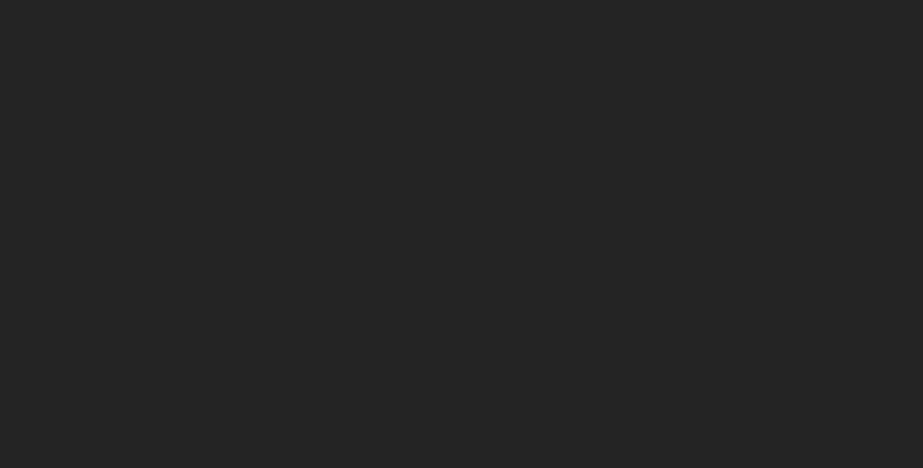
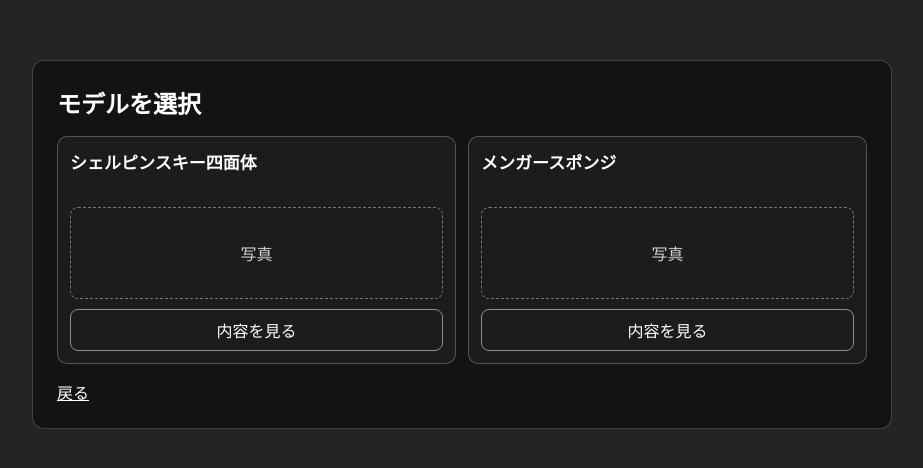
Before and after one commit to ocharumaru/2026_5_sierpinski-pyramid, a React (Vite) app: page /models in a window 1280 px wide. Before the commit this address had no page. Shown: the part 156-624 px from the top of the page, without its empty margins (178-1101 px from the left). Built offline with nearby package versions, Linux system fonts and the light colour scheme.

Commit message:
feat : ページ遷移を現在の仕様に変更

```diff
--- a/src/App.jsx
+++ b/src/App.jsx
@@ -1,56 +1,31 @@
-import { BrowserRouter, Routes, Route, Link } from 'react-router-dom'
+import { BrowserRouter, Routes, Route } from 'react-router-dom'
 import { Suspense } from 'react'
 import { fractals } from './fractals'
+import FrontPage from './pages/FrontPage'
+import ModelSelectionPage from './pages/ModelSelectionPage'
+import ModelIntroPage from './pages/ModelIntroPage'
 
 /**
- * トップページ。フラクタル一覧へのリンクを表示する。
+ * ルーティング定義。
  */
-function Home() {
+function AppRoutes() {
   return (
-    <div style={{
-      display: "flex",
-      flexDirection: "column",
-      alignItems: "center",
-      justifyContent: "center",
-      height: "100vh",
-      fontFamily: "sans-serif",
-      color: "white",
-      gap: 16,
-    }}>
-      <h1>フラクタル図形ビューア</h1>
-      <div style={{ display: "flex", gap: 12, flexWrap: "wrap", justifyContent: "center" }}>
-        {fractals.map((f) => (
-          <Link
-            key={f.path}
-            to={`/${f.path}`}
-            style={{
-              padding: "12px 24px",
-              background: "rgba(255,255,255,0.1)",
-              border: "1px solid rgba(255,255,255,0.3)",
-              borderRadius: 8,
-              color: "white",
-              textDecoration: "none",
-              fontSize: 16,
-            }}
-          >
-            {f.name}
-          </Link>
-        ))}
-      </div>
-    </div>
+    <Routes>
+      <Route path="/" element={<FrontPage />} />
+      <Route path="/models" element={<ModelSelectionPage />} />
+      <Route path="/models/:modelId" element={<ModelIntroPage />} />
+      {fractals.map((f) => (
+        <Route key={f.path} path={`/${f.path}`} element={<f.component />} />
+      ))}
+    </Routes>
   )
 }
 
 export default function App() {
   return (
     <BrowserRouter>
-      <Suspense fallback={<div style={{ color: "white", padding: 40 }}>Loading...</div>}>
-        <Routes>
-          <Route path="/" element={<Home />} />
-          {fractals.map((f) => (
-            <Route key={f.path} path={`/${f.path}`} element={<f.component />} />
-          ))}
-        </Routes>
+      <Suspense fallback={<div style={{ color: 'white', padding: 40 }}>Loading...</div>}>
+        <AppRoutes />
       </Suspense>
     </BrowserRouter>
   )
--- a/src/fractals/index.js
+++ b/src/fractals/index.js
@@ -1,22 +1,23 @@
 import { lazy } from 'react'
+import { fractalCatalog } from '../models/fractalCatalog'
 
 /**
  * フラクタル図形のレジストリ。
- * 新しい図形を追加するときはここに1エントリ追加するだけ。
+ * 描画コンポーネントのみを扱う。
  *
  * @property {string} path - URLパス（例: "/sierpinski"）
  * @property {string} name - 表示名
  * @property {React.LazyExoticComponent} component - lazy import されたコンポーネント
  */
-export const fractals = [
-  {
-    path: "sierpinski",
-    name: "シェルピンスキー四面体",
-    component: lazy(() => import('./SierpinskiPyramid')),
-  },
-  {
-    path: "menger",
-    name: "メンガースポンジ",
-    component: lazy(() => import('./MengerSponge')),
-  },
-]
+const componentsByPath = {
+  sierpinski: lazy(() => import('./SierpinskiPyramid')),
+  menger: lazy(() => import('./MengerSponge')),
+}
+
+export const fractals = fractalCatalog
+  .map(({ path, name }) => ({
+    path,
+    name,
+    component: componentsByPath[path],
+  }))
+  .filter((fractal) => fractal.component)
--- /dev/null
+++ b/src/models/fractalCatalog.js
@@ -0,0 +1,51 @@
+/**
+ * フロント導線で使うモデル定義。
+ * path と name は描画ルートでも共有する。
+ */
+export const fractalCatalog = [
+  {
+    path: 'sierpinski',
+    name: 'シェルピンスキー四面体',
+    intro: {
+      beginner: {
+        overview: '正四面体が再帰的に分割されてできる自己相似構造。',
+        feature: '軽い計算で変化が分かりやすく、初学者の導入に向いています。',
+        application: '再帰や自己相似の説明、図形分割の教材として使えます。',
+        howTo: 'depthを1ずつ増やして、空洞の生まれ方を観察します。',
+      },
+      advanced: {
+        overview: '分岐数4、縮尺1/2の反復で作られるフラクタル。',
+        feature: 'depth増加で面数が急増し、計算量と描画負荷の関係を確認できます。',
+        application: '再帰アルゴリズム設計、計算量比較、LOD制御の題材になります。',
+        howTo: 'ワイヤーフレーム表示で面構成を確認しながらstep間隔を調整します。',
+      },
+    },
+  },
+  {
+    path: 'menger',
+    name: 'メンガースポンジ',
+    intro: {
+      beginner: {
+        overview: '立方体を分割して中央部を抜く操作を繰り返す3Dフラクタル。',
+        feature: '立体の穴あき構造が視覚的に分かりやすいのが特徴です。',
+        application: '空間分割や多孔質構造のイメージ教材として使えます。',
+        howTo: 'まずdepth 1-2で構造を理解し、徐々にdepthを上げて比較します。',
+      },
+      advanced: {
+        overview: '27分割から7個を除外し20個を残す反復構造。',
+        feature: 'depthごとに立方体数が20^nで増え、描画負荷の増大を観測できます。',
+        application: '空間データ構造、最適化、可視化パイプライン評価に活用できます。',
+        howTo: 'step間隔を長めにし、生成段階ごとの形状密度変化を分析します。',
+      },
+    },
+  },
+]
+
+/**
+ * path からモデル定義を取得する。
+ *
+ * @param {string | undefined} path
+ */
+export function getFractalCatalogByPath(path) {
+  return fractalCatalog.find((model) => model.path === path)
+}
--- /dev/null
+++ b/src/pages/FrontPage.jsx
@@ -0,0 +1,16 @@
+import { Link } from 'react-router-dom'
+import { pageStyles } from '../styles/pageStyles'
+
+export default function FrontPage() {
+  return (
+    <main style={pageStyles.page}>
+      <section style={pageStyles.panel}>
+        <h1 style={pageStyles.title}>フラクタル図形ビューア</h1>
+        <p style={pageStyles.lead}>来てくれてありがとうございます。まずはモデルを選んで見比べてみましょう。</p>
+        <Link to="/models" style={pageStyles.primaryLink}>
+          選んでみよう
+        </Link>
+      </section>
+    </main>
+  )
+}
--- /dev/null
+++ b/src/pages/ModelIntroPage.jsx
@@ -0,0 +1,68 @@
+import { useMemo, useState } from 'react'
+import { Link, useNavigate, useParams } from 'react-router-dom'
+import { getFractalCatalogByPath } from '../models/fractalCatalog'
+import { pageStyles } from '../styles/pageStyles'
+
+export default function ModelIntroPage() {
+  const { modelId } = useParams()
+  const navigate = useNavigate()
+  const [level, setLevel] = useState('beginner')
+
+  const model = useMemo(
+    () => getFractalCatalogByPath(modelId),
+    [modelId]
+  )
+
+  if (!model) {
+    return (
+      <main style={pageStyles.page}>
+        <section style={pageStyles.panel}>
+          <h2 style={pageStyles.subtitle}>モデルが見つかりません</h2>
+          <Link to="/models" style={pageStyles.primaryLink}>モデル選択へ戻る</Link>
+        </section>
+      </main>
+    )
+  }
+
+  const content = model.intro[level]
+
+  return (
+    <main style={pageStyles.page}>
+      <section style={pageStyles.panelWide}>
+        <h2 style={pageStyles.subtitle}>{model.name} 専用ページ</h2>
+        <div style={pageStyles.tabRow}>
+          <button
+            type="button"
+            style={{ ...pageStyles.tabButton, ...(level === 'beginner' ? pageStyles.tabButtonActive : null) }}
+            onClick={() => setLevel('beginner')}
+          >
+            初心者向け
+          </button>
+          <button
+            type="button"
+            style={{ ...pageStyles.tabButton, ...(level === 'advanced' ? pageStyles.tabButtonActive : null) }}
+            onClick={() => setLevel('advanced')}
+          >
+            上級者向け
+          </button>
+        </div>
+
+        <div style={pageStyles.infoBox}>
+          <p><strong>概要:</strong> {content.overview}</p>
+          <p><strong>特徴:</strong> {content.feature}</p>
+          <p><strong>応用:</strong> {content.application}</p>
+          <p><strong>作り方:</strong> {content.howTo}</p>
+        </div>
+
+        <div style={pageStyles.actionRow}>
+          <button type="button" style={pageStyles.outlineButton} onClick={() => navigate('/models')}>
+            前へ
+          </button>
+          <button type="button" style={pageStyles.primaryButton} onClick={() => navigate(`/${model.path}`)}>
+            生成する
+          </button>
+        </div>
+      </section>
+    </main>
+  )
+}
--- /dev/null
+++ b/src/pages/ModelSelectionPage.jsx
@@ -0,0 +1,25 @@
+import { Link } from 'react-router-dom'
+import { fractalCatalog } from '../models/fractalCatalog'
+import { pageStyles } from '../styles/pageStyles'
+
+export default function ModelSelectionPage() {
+  return (
+    <main style={pageStyles.page}>
+      <section style={pageStyles.panelWide}>
+        <h2 style={pageStyles.subtitle}>モデルを選択</h2>
+        <div style={pageStyles.cardGrid}>
+          {fractalCatalog.map((model) => (
+            <article key={model.path} style={pageStyles.card}>
+              <h3 style={pageStyles.cardTitle}>{model.name}</h3>
+              <div style={pageStyles.thumbnail}>写真</div>
+              <Link to={`/models/${model.path}`} style={pageStyles.secondaryLink}>
+                内容を見る
+              </Link>
+            </article>
+          ))}
+        </div>
+        <Link to="/" style={pageStyles.backLink}>戻る</Link>
+      </section>
+    </main>
+  )
+}
--- /dev/null
+++ b/src/styles/pageStyles.js
@@ -0,0 +1,143 @@
+export const pageStyles = {
+  page: {
+    minHeight: '100vh',
+    display: 'flex',
+    justifyContent: 'center',
+    alignItems: 'center',
+    padding: 24,
+    color: 'white',
+    fontFamily: 'sans-serif',
+  },
+  panel: {
+    width: '100%',
+    maxWidth: 520,
+    background: 'rgba(0,0,0,0.45)',
+    border: '1px solid rgba(255,255,255,0.2)',
+    borderRadius: 12,
+    padding: 24,
+    display: 'flex',
+    flexDirection: 'column',
+    gap: 16,
+  },
+  panelWide: {
+    width: '100%',
+    maxWidth: 860,
+    background: 'rgba(0,0,0,0.45)',
+    border: '1px solid rgba(255,255,255,0.2)',
+    borderRadius: 12,
+    padding: 24,
+    display: 'flex',
+    flexDirection: 'column',
+    gap: 16,
+  },
+  title: {
+    fontSize: 30,
+  },
+  subtitle: {
+    fontSize: 24,
+  },
+  lead: {
+    lineHeight: 1.7,
+    opacity: 0.9,
+  },
+  primaryLink: {
+    display: 'inline-block',
+    width: 'fit-content',
+    textDecoration: 'none',
+    color: '#111',
+    background: '#7ee787',
+    fontWeight: 700,
+    borderRadius: 8,
+    padding: '10px 18px',
+  },
+  backLink: {
+    width: 'fit-content',
+    color: 'white',
+    textDecoration: 'underline',
+  },
+  cardGrid: {
+    display: 'grid',
+    gridTemplateColumns: 'repeat(auto-fit, minmax(210px, 1fr))',
+    gap: 12,
+  },
+  card: {
+    border: '1px solid rgba(255,255,255,0.25)',
+    borderRadius: 10,
+    padding: 12,
+    background: 'rgba(255,255,255,0.04)',
+    display: 'flex',
+    flexDirection: 'column',
+    gap: 10,
+  },
+  cardTitle: {
+    fontSize: 17,
+    minHeight: 48,
+  },
+  thumbnail: {
+    height: 92,
+    border: '1px dashed rgba(255,255,255,0.4)',
+    borderRadius: 8,
+    display: 'flex',
+    justifyContent: 'center',
+    alignItems: 'center',
+    color: 'rgba(255,255,255,0.8)',
+  },
+  secondaryLink: {
+    textDecoration: 'none',
+    color: 'white',
+    border: '1px solid rgba(255,255,255,0.5)',
+    borderRadius: 8,
+    padding: '8px 12px',
+    textAlign: 'center',
+  },
+  tabRow: {
+    display: 'flex',
+    gap: 8,
+  },
+  tabButton: {
+    border: '1px solid rgba(255,255,255,0.4)',
+    background: 'transparent',
+    color: 'white',
+    borderRadius: 8,
+    padding: '8px 12px',
+    cursor: 'pointer',
+  },
+  tabButtonActive: {
+    background: '#f0c040',
+    color: '#222',
+    borderColor: '#f0c040',
+    fontWeight: 700,
+  },
+  infoBox: {
+    background: 'rgba(255,255,255,0.04)',
+    border: '1px solid rgba(255,255,255,0.15)',
+    borderRadius: 10,
+    padding: 16,
+    display: 'flex',
+    flexDirection: 'column',
+    gap: 8,
+    lineHeight: 1.7,
+  },
+  actionRow: {
+    display: 'flex',
+    justifyContent: 'space-between',
+    gap: 12,
+  },
+  outlineButton: {
+    border: '1px solid rgba(255,255,255,0.5)',
+    background: 'transparent',
+    color: 'white',
+    borderRadius: 8,
+    padding: '10px 16px',
+    cursor: 'pointer',
+  },
+  primaryButton: {
+    border: 'none',
+    background: '#7ee787',
+    color: '#111',
+    borderRadius: 8,
+    fontWeight: 700,
+    padding: '10px 16px',
+    cursor: 'pointer',
+  },
+}
```
